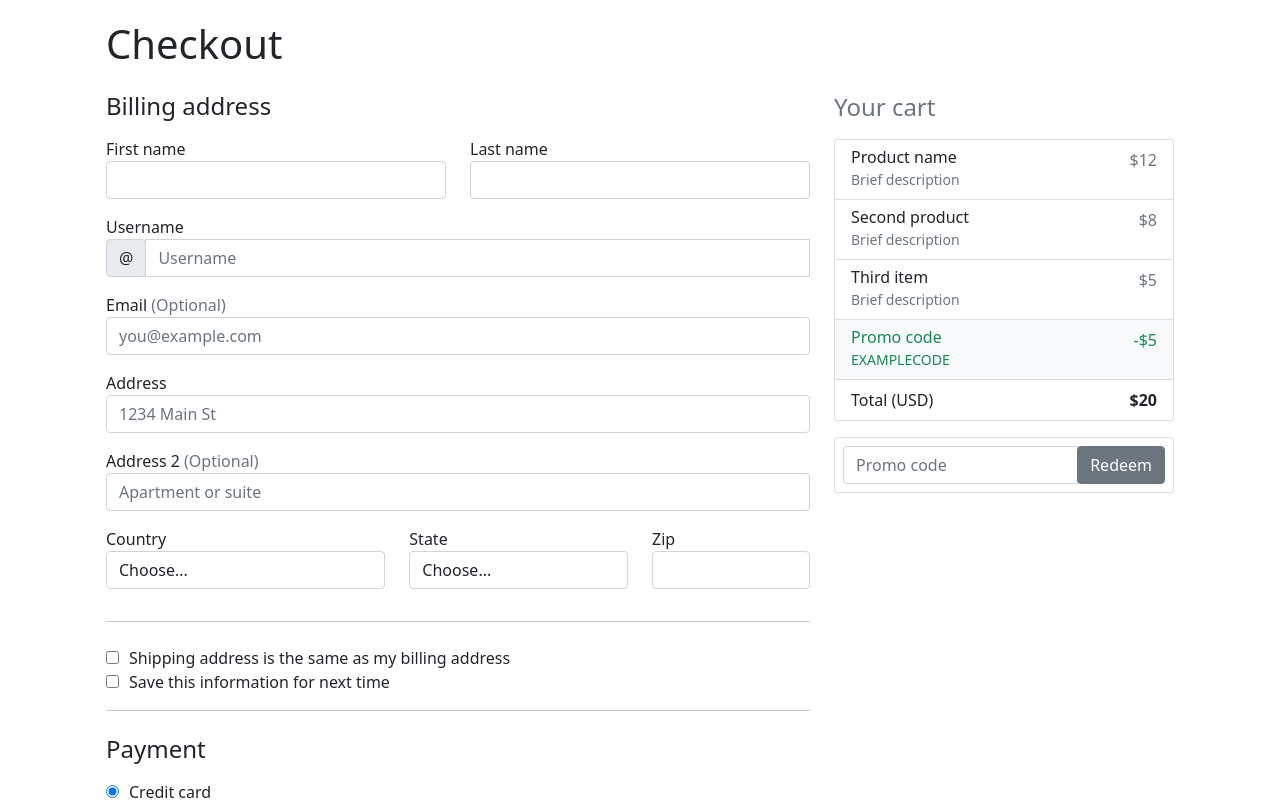
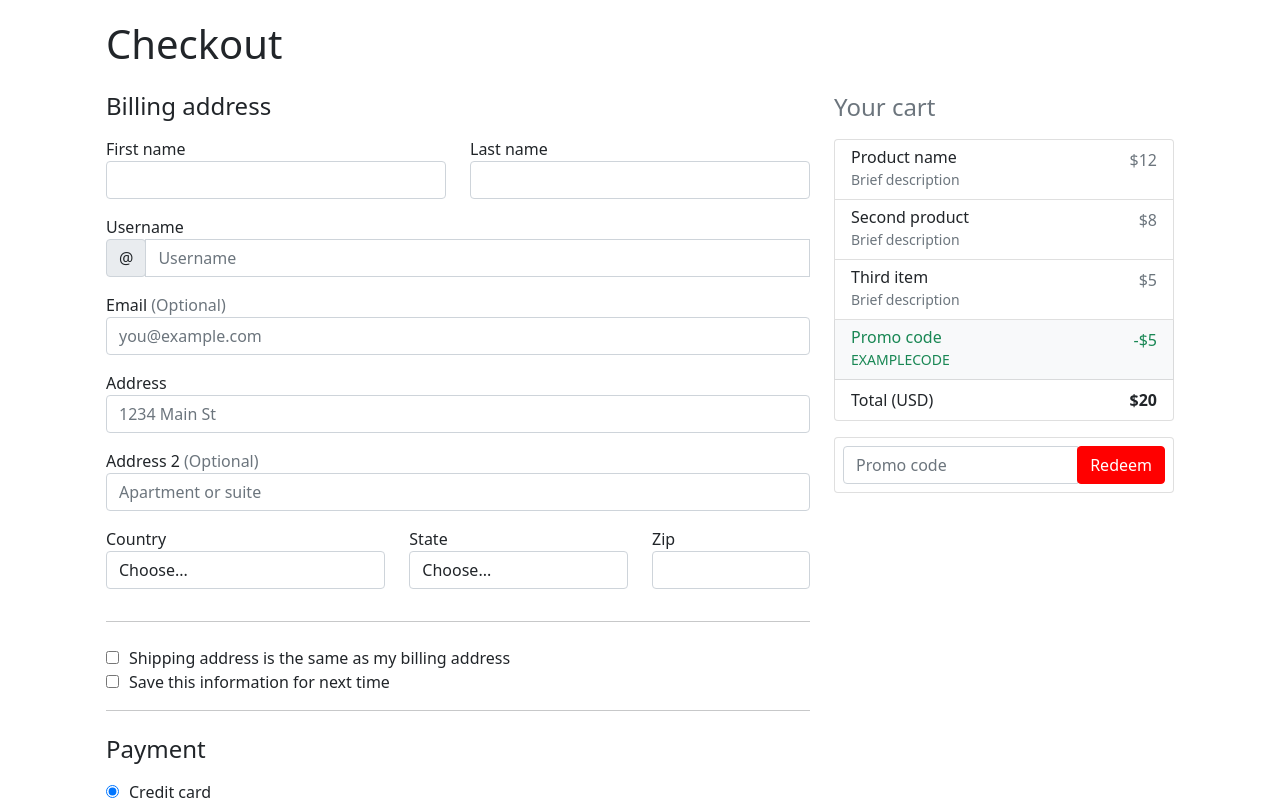
Before and after one commit to muhammadidreesshaikh/adeel-ecommerce-pages, an Angular app: page /checkout in a window 1280 px wide. Shown: the top 800 px of the page. Built offline with nearby package versions, Linux system fonts and the light colour scheme.

Commit message:
checkout page ui changes

```diff
--- a/src/app/components/checkout/checkout.component.scss
+++ b/src/app/components/checkout/checkout.component.scss
@@ -4,3 +4,12 @@
         padding-left: 10px;
     }
 }
+
+button {
+    &.btn {
+        .btn-secondary {
+            background-color: #ff0000;
+            border-color: #ff0000;
+        }
+    }
+}
--- a/src/styles.scss
+++ b/src/styles.scss
@@ -1 +1,6 @@
 /* You can add global styles to this file, and also import other style files */
+
+.btn-secondary, .btn-primary {
+    background-color: #ff0000;
+    border-color: #ff0000;
+}
```
